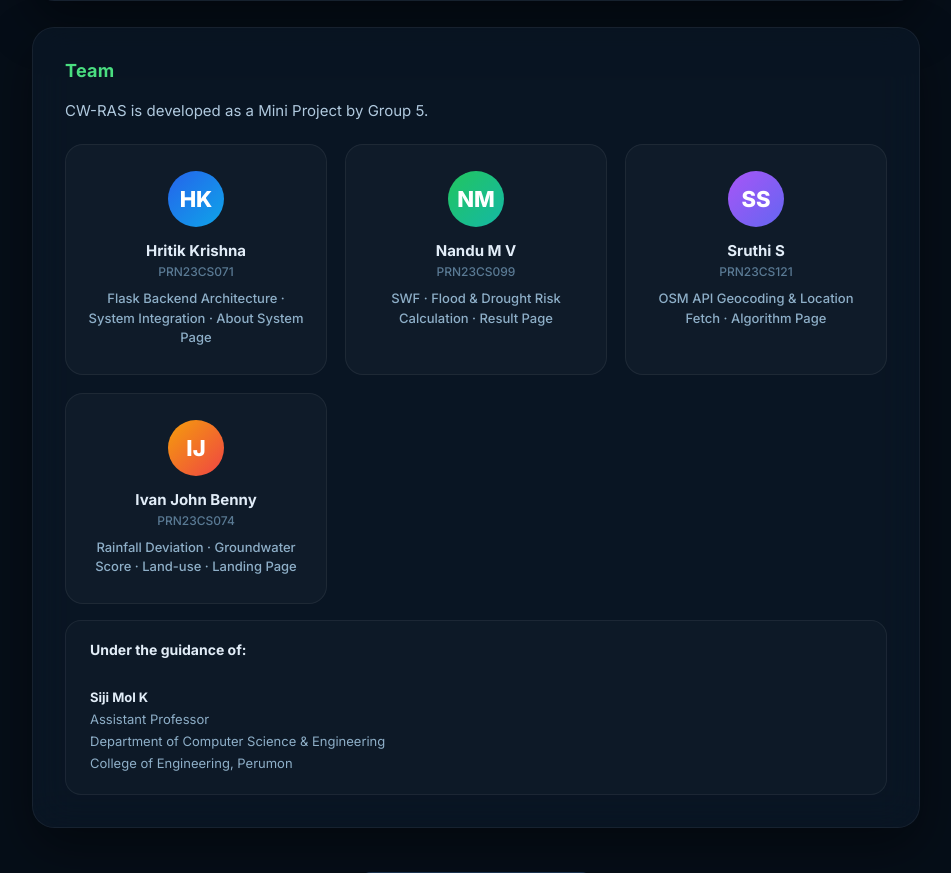
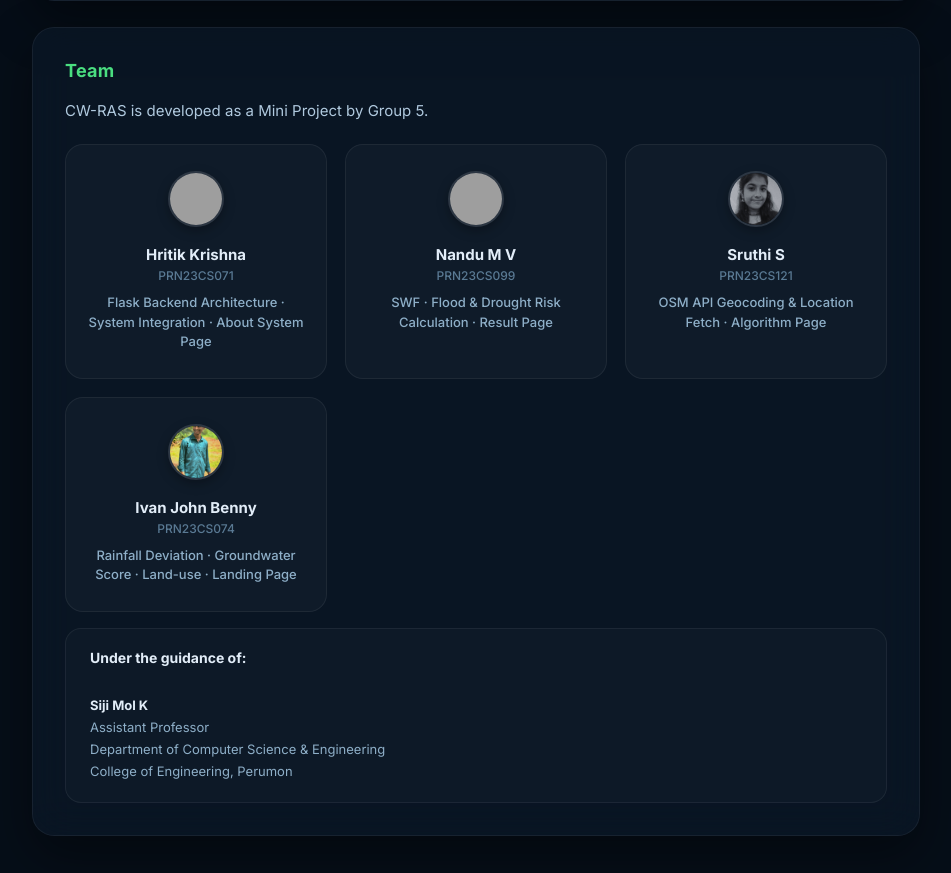
Before and after one commit to hrit-tik/CWRAS, a Flask app: page /about in a window 1280 px wide. Shown: the part 1689-2562 px from the top of the page, without its empty margins (164-1115 px from the left). Run offline with Flask 3, Linux system fonts and the light colour scheme; grey boxes are pictures that could not be loaded.

Commit message:
feat: replace team avatars with real photos

```diff
--- a/templates/about.html
+++ b/templates/about.html
@@ -291,28 +291,9 @@
             height: 56px;
             border-radius: 50%;
             margin: 0 auto 14px;
-            display: flex;
-            align-items: center;
-            justify-content: center;
-            font-size: 22px;
-            font-weight: 800;
-            color: #fff;
-        }
-
-        .avatar-1 {
-            background: linear-gradient(135deg, #2563eb, #0ea5e9);
-        }
-
-        .avatar-2 {
-            background: linear-gradient(135deg, #22c55e, #14b8a6);
-        }
-
-        .avatar-3 {
-            background: linear-gradient(135deg, #a855f7, #6366f1);
-        }
-
-        .avatar-4 {
-            background: linear-gradient(135deg, #f59e0b, #ef4444);
+            object-fit: cover;
+            border: 2px solid rgba(255, 255, 255, .12);
+            box-shadow: 0 4px 12px rgba(0, 0, 0, .3);
         }
 
         .team-card h3 {
@@ -546,25 +527,25 @@
             <p>CW-RAS is developed as a Mini Project by Group 5.</p>
             <div class="team-grid">
                 <div class="team-card">
-                    <div class="team-avatar avatar-1">HK</div>
+                    <img class="team-avatar" src="{{ url_for('static', filename='team/Hritik.jpg') }}" alt="Hritik Krishna">
                     <h3>Hritik Krishna</h3>
                     <div class="team-prn">PRN23CS071</div>
                     <div class="team-role">Flask Backend Architecture · System Integration · About System Page</div>
                 </div>
                 <div class="team-card">
-                    <div class="team-avatar avatar-2">NM</div>
+                    <img class="team-avatar" src="{{ url_for('static', filename='team/Nandu.jpg') }}" alt="Nandu M V">
                     <h3>Nandu M V</h3>
                     <div class="team-prn">PRN23CS099</div>
                     <div class="team-role">SWF · Flood &amp; Drought Risk Calculation · Result Page</div>
                 </div>
                 <div class="team-card">
-                    <div class="team-avatar avatar-3">SS</div>
+                    <img class="team-avatar" src="{{ url_for('static', filename='team/Sruthi.jpeg') }}" alt="Sruthi S">
                     <h3>Sruthi S</h3>
                     <div class="team-prn">PRN23CS121</div>
                     <div class="team-role">OSM API Geocoding &amp; Location Fetch · Algorithm Page</div>
                 </div>
                 <div class="team-card">
-                    <div class="team-avatar avatar-4">IJ</div>
+                    <img class="team-avatar" src="{{ url_for('static', filename='team/Benny.jpg') }}" alt="Ivan John Benny">
                     <h3>Ivan John Benny</h3>
                     <div class="team-prn">PRN23CS074</div>
                     <div class="team-role">Rainfall Deviation · Groundwater Score · Land-use · Landing Page</div>
```
Also changed, not shown: Team Images/Benny.jpg (added), Team Images/Nandu.jpg (added), Team Images/Sruthi.jpeg (added), static/team/Benny.jpg (added), static/team/Sruthi.jpeg (added), 3 other files.
